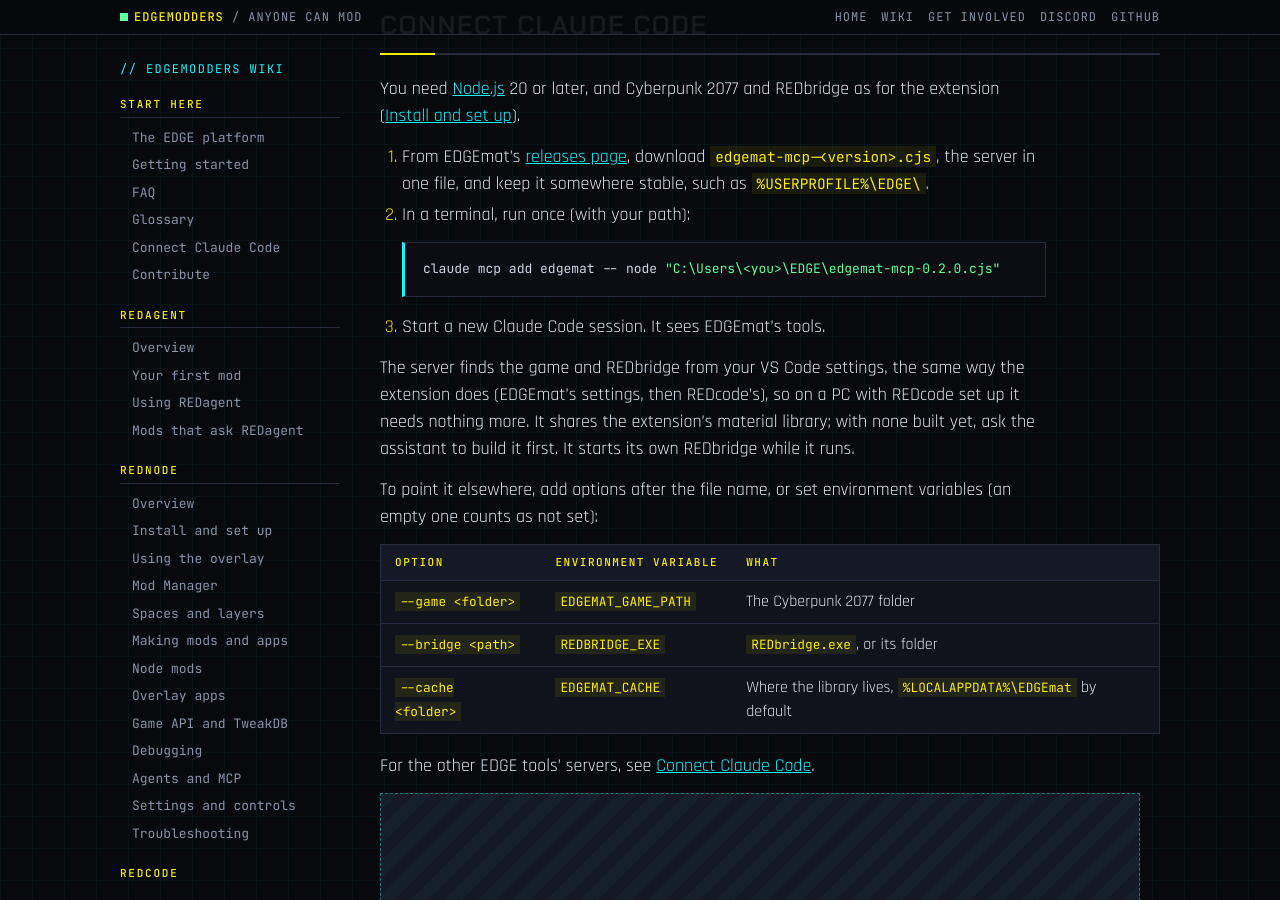
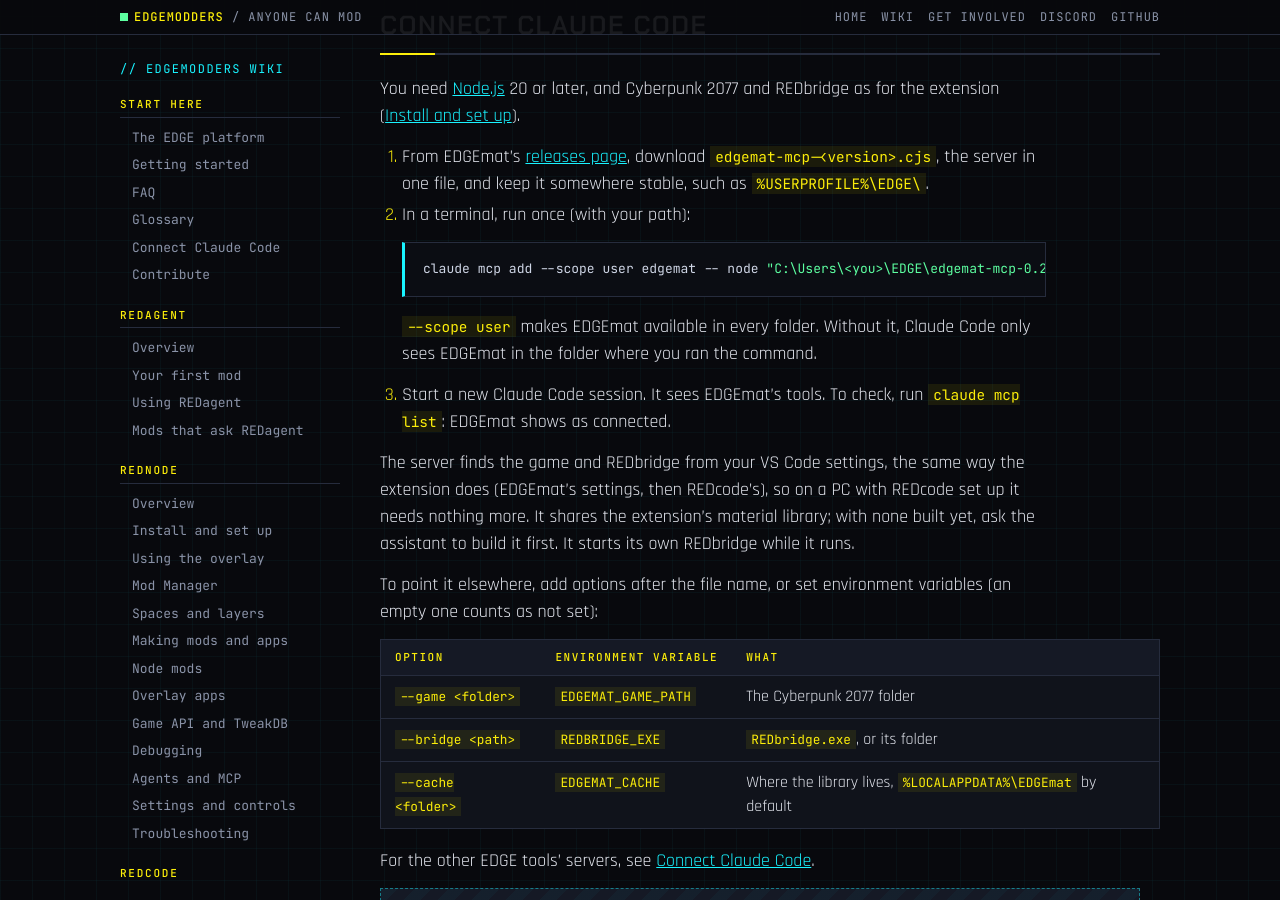
Before and after one commit to Edgemodders/EDGEweb, a Jekyll site: the page built from docs/wiki/edgemat/assistants.md, in a window 1280 px wide and 900 px high, scrolled down 336 px. Built offline with Jekyll 4.4.1, drawn with Linux system fonts in a browser that asks for light colours.

Commit message:
EDGEmat wiki: register the MCP server with --scope user
Co-Authored-By: Claude Opus 5.5 <noreply@anthropic.com>

````diff
--- a/docs/wiki/edgemat/assistants.md
+++ b/docs/wiki/edgemat/assistants.md
@@ -19,10 +19,11 @@ You need [Node.js](https://nodejs.org/) 20 or later, and Cyberpunk 2077 and REDb
 2. In a terminal, run once (with your path):
 
    ```powershell
-   claude mcp add edgemat -- node "C:\Users\<you>\EDGE\edgemat-mcp-0.2.0.cjs"
+   claude mcp add --scope user edgemat -- node "C:\Users\<you>\EDGE\edgemat-mcp-0.2.0.cjs"
    ```
 
-3. Start a new Claude Code session. It sees EDGEmat's tools.
+   `--scope user` makes EDGEmat available in every folder. Without it, Claude Code only sees EDGEmat in the folder where you ran the command.
+3. Start a new Claude Code session. It sees EDGEmat's tools. To check, run `claude mcp list`: EDGEmat shows as connected.
 
 The server finds the game and REDbridge from your VS Code settings, the same way the extension does (EDGEmat's settings, then REDcode's), so on a PC with REDcode set up it needs nothing more. It shares the extension's material library; with none built yet, ask the assistant to build it first. It starts its own REDbridge while it runs.
 
````
